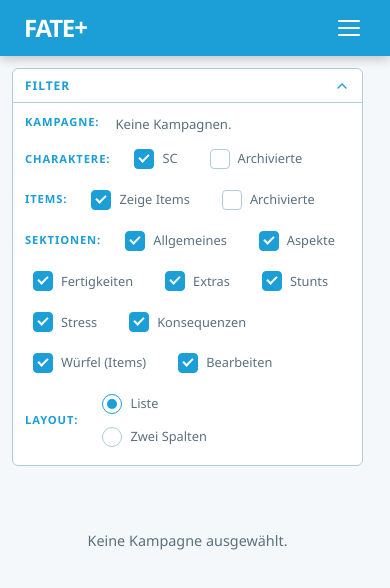
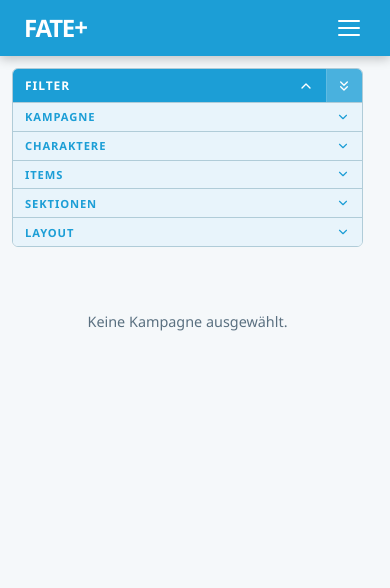
Before and after one commit to timengel/fate-copilot, a Vue app: page /dashboard in a window 390 px wide. Both pictures are taken after a click on the button "FILTER". Shown: the top 588 px of the page. Built offline with nearby package versions, Linux system fonts and the light colour scheme.

Commit message:
feat: add collapsible filters on small screens

```diff
--- a/src/components/shared/FateDropdown.vue
+++ b/src/components/shared/FateDropdown.vue
@@ -199,8 +199,9 @@ function onChange(event: Event) {
 .fate-dropdown--subtle {
   --dropdown-bg: transparent;
   --dropdown-bg-hover: rgba(0, 0, 0, 0.06);
-  --dropdown-fg: var(--fate-text);
+  --dropdown-fg: var(--fate-text-light);
   --dropdown-shadow: none;
+  border: 1px solid var(--fate-border);
 }
 
 .fate-dropdown--ghost {
--- a/src/style.css
+++ b/src/style.css
@@ -8,7 +8,7 @@
   --fate-blue-dark: #1480b0;
   --fate-blue-light: #e8f4fb;
   --fate-hover-bg: #f0f8fd;
-  --fate-text: #1a2a35;
+  --fate-text: #333333;
   --fate-text-light: #5a7080;
   --fate-border: #b0ccd8;
   --fate-light-border: #e2e2e2;
--- a/src/types/index.ts
+++ b/src/types/index.ts
@@ -59,7 +59,9 @@ export type ButtonIcon =
   | 'copy'
   | 'paste'
   | 'settings'
-  | 'reset';
+  | 'reset'
+  | 'chevrons-down'
+  | 'chevrons-up';
 
 // ============================================================
 // Domain Types
--- a/src/views/DashboardView.vue
+++ b/src/views/DashboardView.vue
@@ -35,6 +35,26 @@ const {
 
 const sidebarCollapsed = ref(false);
 const filtersOpen = ref(false);
+const filterSections = ref({
+  kampagne: false,
+  charaktere: false,
+  items: false,
+  sektionen: false,
+  layout: false,
+});
+const charSortOrder = ref('name-asc');
+const itemSortOrder = ref('name-asc');
+
+const charSortOptions = [
+  { value: 'name-asc', label: 'Name (A-Z)' },
+  { value: 'name-desc', label: 'Name (Z-A)' },
+];
+
+const itemSortOptions = [
+  { value: 'name-asc', label: 'Name (A-Z)' },
+  { value: 'name-desc', label: 'Name (Z-A)' },
+  { value: 'dice-desc', label: 'Meiste Würfel' },
+];
 const editingCharacterId = ref<string | null>(null);
 const editingItemId = ref<string | null>(null);
 const characterFormRef = ref<InstanceType<typeof CharacterSheet>[]>([]);
@@ -77,15 +97,18 @@ const allItemsInCampaign = computed(() =>
 
 const items = computed(() => {
   if (!showItems.value) return [];
-  return allItemsInCampaign.value.filter((item) => {
+  const result = allItemsInCampaign.value.filter((item) => {
     if (!gmModeStore.isGMMode && item.hidden) return false;
     if (item.archived && !showArchivedItems.value) return false;
     return true;
   });
+  if (itemSortOrder.value === 'name-desc') return [...result].sort((a, b) => b.name.localeCompare(a.name, 'de'));
+  if (itemSortOrder.value === 'dice-desc') return [...result].sort((a, b) => (b.redDice + b.blueDice) - (a.redDice + a.blueDice));
+  return [...result].sort((a, b) => a.name.localeCompare(b.name, 'de'));
 });
 
 const characters = computed(() => {
-  return allCharactersInCampaign.value.filter((c) => {
+  const result = allCharactersInCampaign.value.filter((c) => {
     const type = c.type ?? 'sc';
     if (!gmModeStore.isGMMode && type === 'nsc') return false;
     if (c.archived && !showArchivedCharacters.value) return false;
@@ -93,6 +116,8 @@ const characters = computed(() => {
     if (type === 'nsc' && !showNSC.value) return false;
     return true;
   });
+  if (charSortOrder.value === 'name-desc') return [...result].sort((a, b) => b.name.localeCompare(a.name, 'de'));
+  return [...result].sort((a, b) => a.name.localeCompare(b.name, 'de'));
 });
 
 function handleSave(updated: Character) {
@@ -134,6 +159,26 @@ function setLayout(val: string) {
     await nextTick();
   });
 }
+
+const anyExpanded = computed(() => Object.values(filterSections.value).some(Boolean));
+
+function expandAllSections() {
+  filtersOpen.value = true;
+  filterSections.value.kampagne = true;
+  filterSections.value.charaktere = true;
+  filterSections.value.items = true;
+  filterSections.value.sektionen = true;
+  filterSections.value.layout = true;
+}
+
+function collapseAllSections() {
+  filterSections.value.kampagne = false;
+  filterSections.value.charaktere = false;
+  filterSections.value.items = false;
+  filterSections.value.sektionen = false;
+  filterSections.value.layout = false;
+}
+
 
 onMounted(() => {
   // sidebar-no-transition disables the CSS transition on mount so the initial
@@ -185,12 +230,14 @@ onUnmounted(() => {
             class="campaign-dropdown"
             placeholder="Wählen…"
             :options="campaignOptions"
-            :variant="DropdownVariant.Add"
+            :variant="DropdownVariant.Subtle"
+            size="S"
           />
         </div>
 
         <div class="sidebar-group">
           <div class="sidebar-group-label">Charaktere</div>
+          <FateDropdown v-model="charSortOrder" :options="charSortOptions" :variant="DropdownVariant.Subtle" class="campaign-dropdown" size="S" />
           <FateCheckbox v-model="showSC" label="Zeige SC" />
           <FateCheckbox v-if="gmModeStore.isGMMode" v-model="showNSC" label="Zeige NSC" />
           <FateCheckbox v-model="showArchivedCharacters" label="Archiviert" />
@@ -198,6 +245,7 @@ onUnmounted(() => {
 
         <div class="sidebar-group">
           <div class="sidebar-group-label">Items</div>
+          <FateDropdown v-model="itemSortOrder" :options="itemSortOptions" :variant="DropdownVariant.Subtle" class="campaign-dropdown" size="S" />
           <FateCheckbox v-model="showItems" label="Zeige Items" />
           <FateCheckbox v-model="showArchivedItems" label="Archiviert" />
         </div>
@@ -233,37 +281,63 @@ onUnmounted(() => {
 
     <!-- Inline filters for small screens -->
     <div class="dashboard-filters-inline">
+      <div class="filters-toggle-row">
         <button class="filters-toggle" @click="filtersOpen = !filtersOpen">
           <span>Filter</span>
           <FateIcon name="chevron-right" :size="16" class="filters-toggle-icon" :class="{ open: filtersOpen }" />
         </button>
+        <button
+          class="filters-expand-all"
+          :title="anyExpanded ? 'Alle zuklappen' : 'Alle aufklappen'"
+          @click="anyExpanded ? collapseAllSections() : expandAllSections()"
+        >
+          <FateIcon name="chevrons-down" :size="16" class="filters-toggle-icon" :class="{ open: anyExpanded }" />
+        </button>
+      </div>
 
       <div v-if="filtersOpen" class="filters-body">
-        <div class="filters-inline-row">
-          <span class="filters-inline-label">Kampagne:</span>
-          <div v-if="allCampaigns.length === 0" class="campaign-select-empty">
-            Keine Kampagnen.
+        <div class="filters-section">
+          <button class="filters-section-toggle" @click="filterSections.kampagne = !filterSections.kampagne">
+            <span>Kampagne</span>
+            <FateIcon name="chevron-right" :size="14" class="filters-toggle-icon" :class="{ open: filterSections.kampagne }" />
+          </button>
+          <div v-if="filterSections.kampagne" class="filters-section-body">
+            <div v-if="allCampaigns.length === 0" class="campaign-select-empty">Keine Kampagnen.</div>
+            <FateDropdown v-else v-model="selectedCampaignIdDropdown" class="campaign-dropdown" placeholder="Wählen…" :options="campaignOptions" :variant="DropdownVariant.Subtle" size="S" />
           </div>
-          <select v-else v-model="selectedCampaignId" class="campaign-select-inline">
-            <option :value="null" disabled>Wählen…</option>
-            <option v-for="campaign in allCampaigns" :key="campaign.id" :value="campaign.id">
-              {{ campaign.name }}
-            </option>
-          </select>
         </div>
-        <div class="filters-inline-row">
-          <span class="filters-inline-label">Charaktere:</span>
+
+        <div class="filters-section">
+          <button class="filters-section-toggle" @click="filterSections.charaktere = !filterSections.charaktere">
+            <span>Charaktere</span>
+            <FateIcon name="chevron-right" :size="14" class="filters-toggle-icon" :class="{ open: filterSections.charaktere }" />
+          </button>
+          <div v-if="filterSections.charaktere" class="filters-section-body">
+            <FateDropdown v-model="charSortOrder" :options="charSortOptions" :variant="DropdownVariant.Subtle" class="campaign-dropdown" size="S" />
             <FateCheckbox v-model="showSC" label="SC" />
             <FateCheckbox v-if="gmModeStore.isGMMode" v-model="showNSC" label="NSC" />
-          <FateCheckbox v-model="showArchivedCharacters" label="Archivierte" />
+            <FateCheckbox v-model="showArchivedCharacters" label="Archiviert" />
           </div>
-        <div class="filters-inline-row">
-          <span class="filters-inline-label">Items:</span>
+        </div>
+
+        <div class="filters-section">
+          <button class="filters-section-toggle" @click="filterSections.items = !filterSections.items">
+            <span>Items</span>
+            <FateIcon name="chevron-right" :size="14" class="filters-toggle-icon" :class="{ open: filterSections.items }" />
+          </button>
+          <div v-if="filterSections.items" class="filters-section-body">
+            <FateDropdown v-model="itemSortOrder" :options="itemSortOptions" :variant="DropdownVariant.Subtle" class="campaign-dropdown" size="S" />
             <FateCheckbox v-model="showItems" label="Zeige Items" />
-          <FateCheckbox v-model="showArchivedItems" label="Archivierte" />
+            <FateCheckbox v-model="showArchivedItems" label="Archiviert" />
           </div>
-        <div class="filters-inline-row">
-          <span class="filters-inline-label">Sektionen:</span>
+        </div>
+
+        <div class="filters-section">
+          <button class="filters-section-toggle" @click="filterSections.sektionen = !filterSections.sektionen">
+            <span>Sektionen</span>
+            <FateIcon name="chevron-right" :size="14" class="filters-toggle-icon" :class="{ open: filterSections.sektionen }" />
+          </button>
+          <div v-if="filterSections.sektionen" class="filters-section-body">
             <FateCheckbox v-model="visibleSections.general" label="Allgemeines" />
             <FateCheckbox v-model="visibleSections.aspects" label="Aspekte" />
             <FateCheckbox v-model="visibleSections.skills" label="Fertigkeiten" />
@@ -275,13 +349,20 @@ onUnmounted(() => {
             <FateCheckbox v-if="showItems" v-model="visibleSections.dice" label="Würfel (Items)" />
             <FateCheckbox v-model="showEditButton" label="Bearbeiten" />
           </div>
-        <div class="filters-inline-row">
-          <span class="filters-inline-label">Layout:</span>
+        </div>
+
+        <div class="filters-section">
+          <button class="filters-section-toggle" @click="filterSections.layout = !filterSections.layout">
+            <span>Layout</span>
+            <FateIcon name="chevron-right" :size="14" class="filters-toggle-icon" :class="{ open: filterSections.layout }" />
+          </button>
+          <div v-if="filterSections.layout" class="filters-section-body">
             <FateRadioButtonGroup
               :model-value="layout"
               @update:model-value="setLayout"
               :options="[{ value: 'list', label: 'Liste' }, { value: 'grid', label: 'Zwei Spalten' }]"
             />
+          </div>
         </div>
       </div>
     </div>
@@ -384,6 +465,10 @@ onUnmounted(() => {
   --dropdown-max-width: 100%;
 }
 
+.dashboard-sidebar :deep(.campaign-dropdown.fate-dropdown) {
+  width: 128px;
+}
+
 :deep(.campaign-dropdown .fate-dropdown__select) {
   width: 100%;
   min-width: 0;
@@ -471,12 +556,18 @@ onUnmounted(() => {
   min-width: 0;
 }
 
+.sidebar-group :deep(.campaign-dropdown) {
+  margin-bottom: 0.25rem;
+}
+
 .sidebar-group-label {
-  font-size: 0.65rem;
+  font-size: 0.75rem;
   font-weight: 700;
   text-transform: uppercase;
   letter-spacing: 0.08em;
   color: var(--fate-blue);
+  background: var(--fate-blue-light);
+  padding: 2px 6px;
   margin-bottom: 0.4rem;
   white-space: nowrap;
 }
@@ -491,25 +582,48 @@ onUnmounted(() => {
   overflow: hidden;
 }
 
+.filters-toggle-row {
+  display: flex;
+  align-items: stretch;
+}
+
 .filters-toggle {
+  flex: 1;
   display: flex;
   align-items: center;
   justify-content: space-between;
   width: 100%;
   padding: 0.5rem 0.75rem;
-  background: none;
+  background: var(--fate-blue);
   border: none;
   font-size: 0.75rem;
   font-weight: 700;
   text-transform: uppercase;
   letter-spacing: 0.08em;
-  color: var(--fate-blue);
+  color: white;
   cursor: pointer;
   font-family: inherit;
 }
 
 .filters-toggle:hover {
-  background: var(--fate-blue-light);
+  background: color-mix(in srgb, var(--fate-blue) 88%, white);
+}
+
+.filters-expand-all {
+  display: flex;
+  align-items: center;
+  justify-content: center;
+  padding: 0 0.6rem;
+  background: color-mix(in srgb, var(--fate-blue) 80%, white);
+  border: none;
+  border-left: 1px solid color-mix(in srgb, var(--fate-blue) 70%, white);
+  color: white;
+  cursor: pointer;
+  flex-shrink: 0;
+}
+
+.filters-expand-all:hover {
+  background: color-mix(in srgb, var(--fate-blue) 70%, white);
 }
 
 .filters-toggle-icon {
@@ -521,28 +635,51 @@ onUnmounted(() => {
   transform: rotate(270deg);
 }
 
+.filters-expand-all .filters-toggle-icon {
+  transform: rotate(0deg);
+}
+
+.filters-expand-all .filters-toggle-icon.open {
+  transform: rotate(180deg);
+}
+
 .filters-body {
   display: flex;
   flex-direction: column;
-  gap: 0.5rem;
-  padding: 0.5rem 0.75rem 0.75rem;
   border-top: 1px solid var(--fate-border);
 }
 
-.filters-inline-row {
+.filters-section + .filters-section {
+  border-top: 1px solid var(--fate-border);
+}
+
+.filters-section-toggle {
   display: flex;
   align-items: center;
-  flex-wrap: wrap;
-  gap: 0.5rem 1rem;
-}
-
-.filters-inline-label {
+  justify-content: space-between;
+  width: 100%;
+  padding: 0.4rem 0.75rem;
+  background: var(--fate-blue-light);
+  border: none;
   font-size: 0.7rem;
   font-weight: 700;
   text-transform: uppercase;
   letter-spacing: 0.08em;
   color: var(--fate-blue);
-  white-space: nowrap;
+  cursor: pointer;
+  font-family: inherit;
+}
+
+.filters-section-toggle:hover {
+  background: color-mix(in srgb, var(--fate-blue-light) 70%, var(--fate-blue));
+}
+
+.filters-section-body {
+  display: flex;
+  flex-direction: column;
+  gap: 0.1rem;
+  padding: 0.25rem 0.75rem 0.5rem;
+  border-top: 1px solid var(--fate-border);
 }
 
 .dashboard-stack {
```
Also changed, not shown: src/components/shared/FateIcon.vue (+10 -0 lines), src/views/CharactersView.vue (+52 -5 lines), src/views/ItemsView.vue (+55 -5 lines), 1 other file (tests, documents, lock files or other folders). Lines whose indentation alone changed are shown as unchanged.
